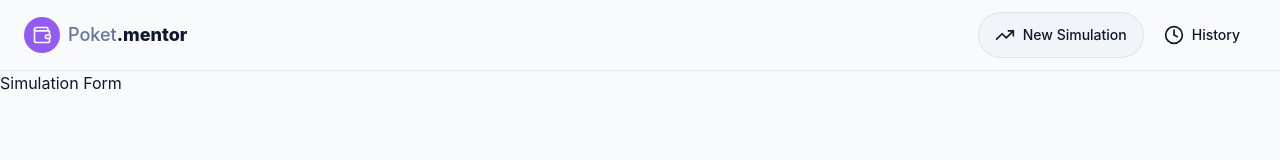
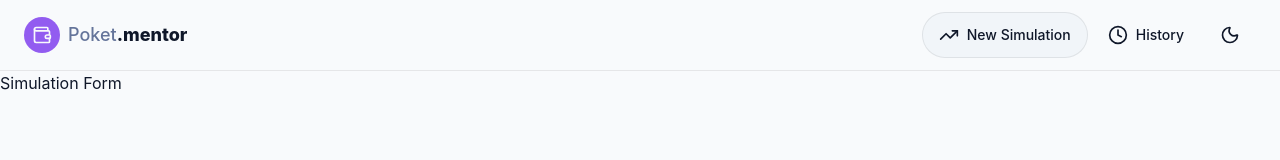
Before and after one commit to Mah30/financial-consulting, a React (Vite) app: page / in a window 1280 px wide. Shown: the top 160 px of the page. Built offline with nearby package versions, Linux system fonts and the light colour scheme.

Commit message:
update: add usetheme to header component

```diff
--- a/src/components/shared/Header.tsx
+++ b/src/components/shared/Header.tsx
@@ -1,8 +1,9 @@
 /* import { Clock, Moon, Sun, TrendingUp, Wallet } from 'lucide-react' */
 
 import { useNavigate } from 'react-router-dom';
-import { Clock, TrendingUp, Wallet } from 'lucide-react'
+import { Clock, Moon, Sun, TrendingUp, Wallet } from 'lucide-react'
 import Button from './Button';
+import { useTheme } from '../hooks/UseTheme'
 
 
 
@@ -10,6 +11,7 @@ import Button from './Button';
 
 const Header = () => {
   const navigate = useNavigate();
+  const { theme, toggleTheme } = useTheme()
 
 
   return (
@@ -45,6 +47,15 @@ const Header = () => {
             <span className="hidden sm:inline">History</span>
           </Button>
 
+
+
+          <Button
+            aria-label={`Mudar para tema ${theme === 'light' ? 'escuro' : 'claro'}`}
+            variant="ghost"
+            icon={theme === 'light' ? Moon : Sun}
+            onClick={toggleTheme}
+          />
+
         </div>
       </nav>
     </header>
```
Also changed, not shown: 1 other file (tests, documents, lock files or other folders).
